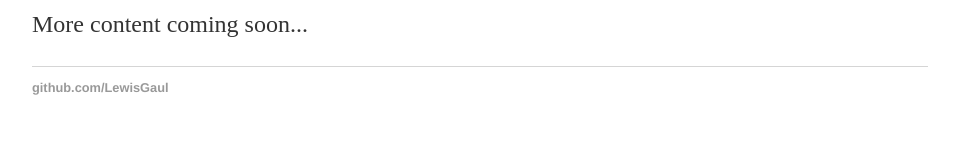
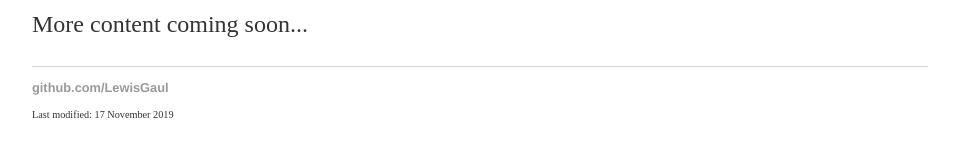
Before and after one commit to LewisGaul/LewisGaul.github.io, a Jekyll site: the page built from index.html, in a window 1280 px wide. Shown: the part 189-346 px from the top of the page, without its empty margins (160-1119 px from the left). Built offline with Jekyll 4.4.1, drawn with Linux system fonts in a browser that asks for light colours.

Commit message:
Clean up slightly

```diff
--- a/_config.yml
+++ b/_config.yml
@@ -1,5 +1,5 @@
-title: Lewis Gaul's website
-url: "https://lewisgaul.github.io"
+title: Lewis Gaul's Homepage
+#url: "https://lewisgaul.github.io"
 baseurl: ""
 
 # Navigation
@@ -13,7 +13,4 @@
 #  - name: Language Comparison
 #    href: https://lewisgaul.github.io/LanguageComparison
 
-include: ['_pages']
-
-
 markdown: kramdown
--- /dev/null
+++ b/_includes/footer.html
@@ -0,0 +1,9 @@
+<footer>
+  <ul>
+    <!--li><a href="mailto:lewis.gaul@gmail.com">email</a></li-->
+    <li><a href="https://github.com/LewisGaul">github.com/LewisGaul</a></li>
+  </ul>
+  <p class="modified">
+    Last modified: {{ site.time | date: "%d %B %Y" }}
+  </p>
+</footer>
--- a/_layouts/default.html
+++ b/_layouts/default.html
@@ -8,28 +8,14 @@
 
   <body>
     {% include nav.html %}
-    <!-- <nav>
-  		<ul>
-    		<li><a href="/">Home</a></li>
-      	<li><a href="/about">About</a></li>
-    		<li><a href="/cv">CV</a></li>
-    		<li><a href="/projects">Projects</a></li>
-    		<li><a href="/notes">Notes</a></li>
-  		</ul>
-		</nav> -->
 
     <div class="container">
 
       {{ content }}
 
-		</div><!-- /.container -->
+    </div><!-- /.container -->
 
-
-		<footer>
-  		<ul>
-    		<!--li><a href="mailto:hankquinlanhub@gmail.com">email</a></li-->
-    		<li><a href="https://github.com/LewisGaul">github.com/LewisGaul</a></li>
-			</ul>
-		</footer>
+    {% include footer.html %}
+  </body>
 
 </html>
--- a/css/main.css
+++ b/css/main.css
@@ -11,6 +11,9 @@
 nav ul li, footer ul li {
     display: inline;
     margin-right: 20px;
+}
+footer p {
+    font-size: 0.8em;
 }
 a {
     text-decoration: none;
--- a/_pages/index.html
+++ b/index.html
@@ -1,5 +1,4 @@
 ---
-permalink: /
 title: Homepage
 layout: default
 ---
```
